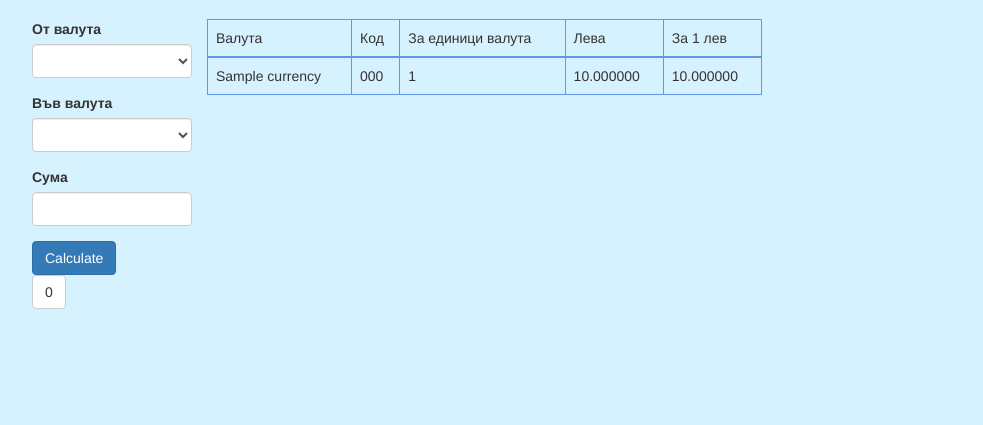
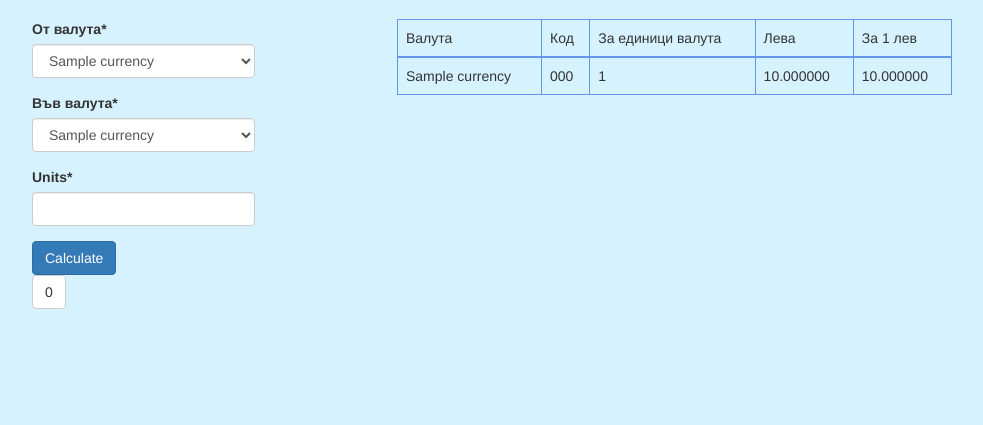
Before and after one commit to bsdemon/Industria-homework, a Django app: page / in a window 1280 px wide. Shown: the part 51-476 px from the top of the page, without its empty margins (38-1021 px from the left). Run offline with Django 3.2, Linux system fonts and the light colour scheme; tables that the repository leaves empty hold one stand-in row (values such as "Sample post"); some libraries are stand-ins or nearby versions.

Commit message:
Changed calculator Choose form

```diff
--- a/calculator/forms.py
+++ b/calculator/forms.py
@@ -1,5 +1,7 @@
 from django import forms
 from .models import Currency
+from django.core.exceptions import ValidationError
+import re
 
 
 class CurrencyForm(forms.ModelForm):
@@ -9,10 +11,16 @@ class CurrencyForm(forms.ModelForm):
 
     def clean_name(self):
         name = self.cleaned_data.get('name')
+        reg = re.compile('\w+')
+        if not reg.match(name):
+            raise ValidationError(u'%s is not a currency name' % name)
         return name
 
     def clean_code(self):
         code = self.cleaned_data.get('code')
+        reg = re.compile('[A-Z]+')
+        if not reg.match(code) or len(code) > 4:
+            raise ValidationError(u'%s is not a currency code' % code)
         return code
 
     def clean_units(self):
@@ -27,7 +35,41 @@ class CurrencyForm(forms.ModelForm):
         reverse_cost = self.cleaned_data.get('reverse_cost')
         return reverse_cost
 
+    def __init__(self, *args, **kwargs):
+        super(CurrencyForm, self).__init__(*args, **kwargs)
+        self.fields['name'].label = "Име на валутата"
+        self.fields['code'].label = "Код на валута"
+        self.fields['units'].label = "Количество"
+        self.fields['cost_leva'].label = "Стойност за 1 лев"
+        self.fields['reverse_cost'].label = "Обратен курс за 1 лев"
+
 
 class ChooseForm(forms.Form):
-    currency_form = forms.ModelMultipleChoiceField(
-        queryset=Currency.objects.all().order_by('name'))
+    CHOICES = Currency.objects.all()
+
+    from_currency = forms.CharField(max_length=20,
+                                    widget=forms.Select(
+                                        choices=((ch.cost_leva, ch.name) for ch in CHOICES)))
+
+    to_currency = forms.CharField(max_length=20,
+                                  widget=forms.Select(
+                                      choices=((ch.reverse_cost, ch.name) for ch in CHOICES)))
+
+    units = forms.IntegerField()
+
+    def __init__(self, *args, **kwargs):
+        super(ChooseForm, self).__init__(*args, **kwargs)
+        self.fields['from_currency'].label = "От валута"
+        self.fields['to_currency'].label = "Във валута"
+
+    def clean_units(self):
+        units = self.cleaned_data.get('units')
+        return units
+
+    def clean_from_currency(self):
+        from_currency = self.cleaned_data.get('from_currency')
+        return from_currency
+
+    def clean_to_currency(self):
+        to_currency = self.cleaned_data.get('to_currency')
+        return to_currency
--- a/calculator/templates/calculator.html
+++ b/calculator/templates/calculator.html
@@ -1,46 +1,21 @@
 {% extends "base.html" %}
-<!--{% load crispy_forms_tags %}}-->
+{% load crispy_forms_tags %}}
 
 
 {% block content %}
 
-<div class="row col-md-2">
-  <form method="post" action="/" id="calc-form">
-
-    <div class="form-group">
-      <label for="first_select">От валута</label>
-      <select name="first_select" id="first_select" form="calc-form" class="form-control">
-        <option label=" "></option>
-        {% for currency in currency_list %}
-        <option value={{currency.cost_leva}}>{{currency.name}}</option>
-        {% endfor %}
-      </select>
+<div class="row col-md-4">
+  <div class="row">
+    <div class="col-md-8">
+      <form method="post" action="">{% csrf_token %}
+        {{ form|crispy }}
+        <input class="btn btn-primary" type="submit" value="Calculate">
+      </form>
+      <div>
+        <a class="btn btn-default" href="#" role="button">{{result}}</a>
+      </div>
     </div>
-
-    <div class="form-group">
-      <label for="second_select">Във валута</label>
-      <select name="second_select" id="second_select" form="calc-form" class="form-control">
-        <option label=" "></option>
-        {% for currency in currency_list %}
-        <option value={{currency.reverse_cost}}>{{currency.name}}</option>
-        {% endfor %}
-      </select>
-    </div>
-
-    <div class="form-group">
-      <label for="units">Сума</label>
-      {% csrf_token %}
-      <input type="text" name="units" id="units" class="form-control">
-    </div>
-    <input class="btn btn-primary" type="submit" value="Calculate">
-    <div>
-      <a class="btn btn-default" href="#" role="button">{{result}}</a>
-    </div>
-
-  </form>
-
-
-
+  </div>
 </div>
 
 
--- a/calculator/views.py
+++ b/calculator/views.py
@@ -8,20 +8,21 @@ from decimal import *
 
 def currency_home(request):
     queryset = Currency.objects.all()
-    choose_form = ChooseForm(request.POST or None)
-    cost_leva = request.POST.get('first_select') or 0
-    reverse_cost = request.POST.get('second_select') or 0
-    units = request.POST.get('units') or 0
+
     result = 0
-    if cost_leva and reverse_cost and units is not None:
-        result = round(Decimal(units)* Decimal(cost_leva) * Decimal(reverse_cost),6)
+    form = ChooseForm(request.POST or None)
+    if form.is_valid():
+        cost_leva = form.cleaned_data.get('from_currency')
+        reverse_cost = form.cleaned_data.get('to_currency')
+        units = form.cleaned_data.get('units')
+        result = round(Decimal(units) * Decimal(cost_leva) * Decimal(reverse_cost), 6)
+
     context = {
         "title": "Currency list",
         "currency_list": queryset,
-        "form": choose_form,
+        "form": form,
         "result": result
     }
-    print(result)
     return render(request, "calculator.html", context)
 
 
@@ -36,6 +37,7 @@ def add_currency(request):
         instance.reverse_cost = form.cleaned_data.get("reverse_cost")
         instance.save()
         return HttpResponseRedirect('/add')
+
     context = {
         "title": "Add currency",
         "form": form
```
Also changed, not shown: calculator/templates/form.html (added, +16 -0 lines), calculator/models.py (line endings or trailing spaces), 1 other file.
